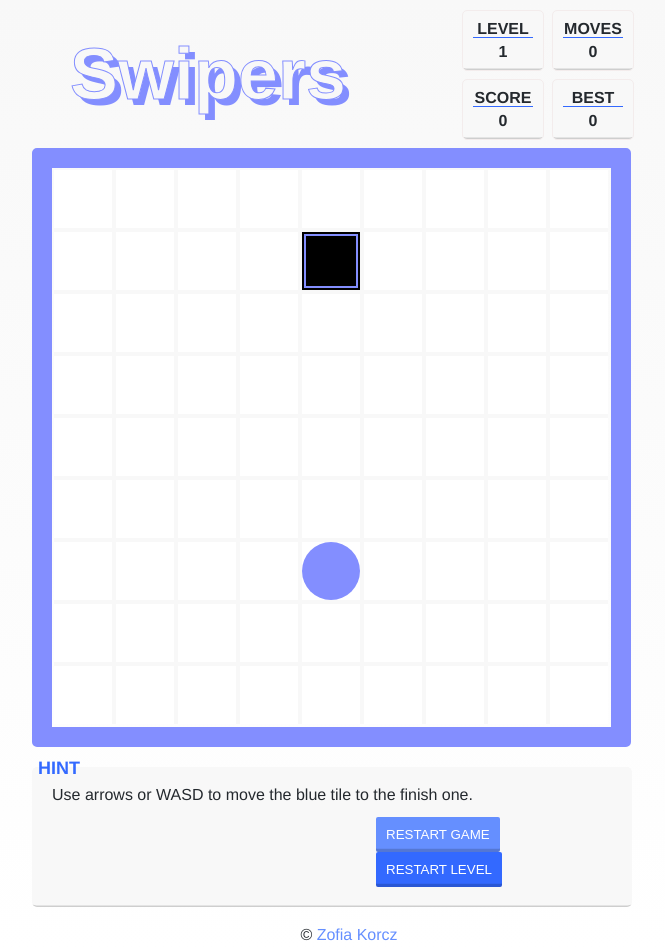
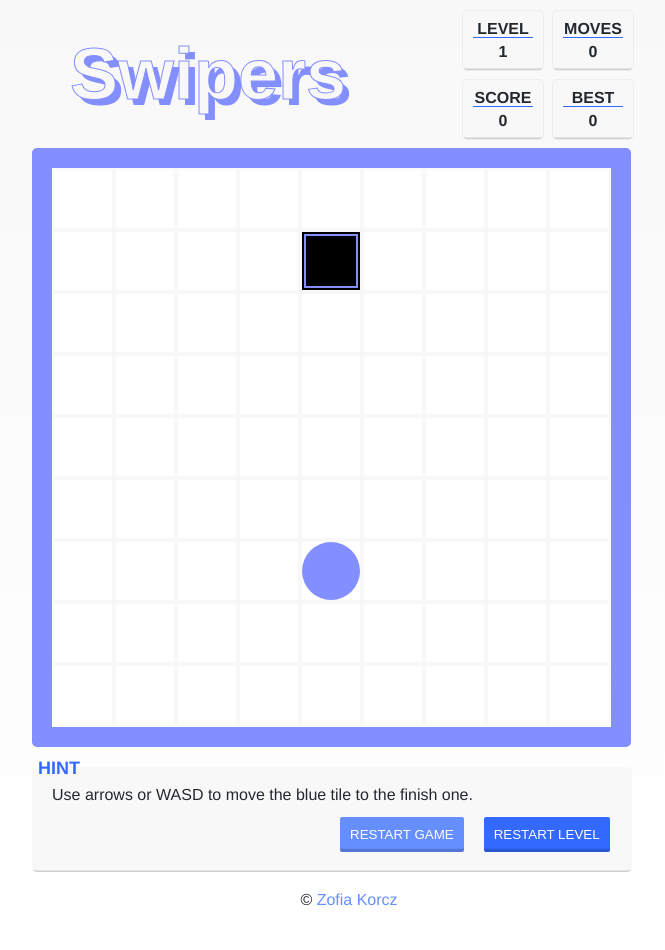
Before and after one commit to Calanthe/swipers, a React (Create React App) app: page / in a window 1280 px wide. Shown: the top 950 px of the page, without its empty margins (291-956 px from the left). After the commit the page ends 918 px from the top, so only its background shows below. Built offline with nearby package versions, Linux system fonts and the light colour scheme.

Commit message:
bottom btns position fixed

```diff
--- a/src/index.scss
+++ b/src/index.scss
@@ -157,7 +157,7 @@ body {
 }
 
 p {
-  margin: 0; //TODO add reset style?
+  margin: 0;
 }
 
 .app, .footer {
@@ -469,7 +469,7 @@ p {
       }
 
       & .buttons {
-         padding: 14px 0 0 324px;
+         padding: 14px 0 0 288px;
       }
   }
 }
```
